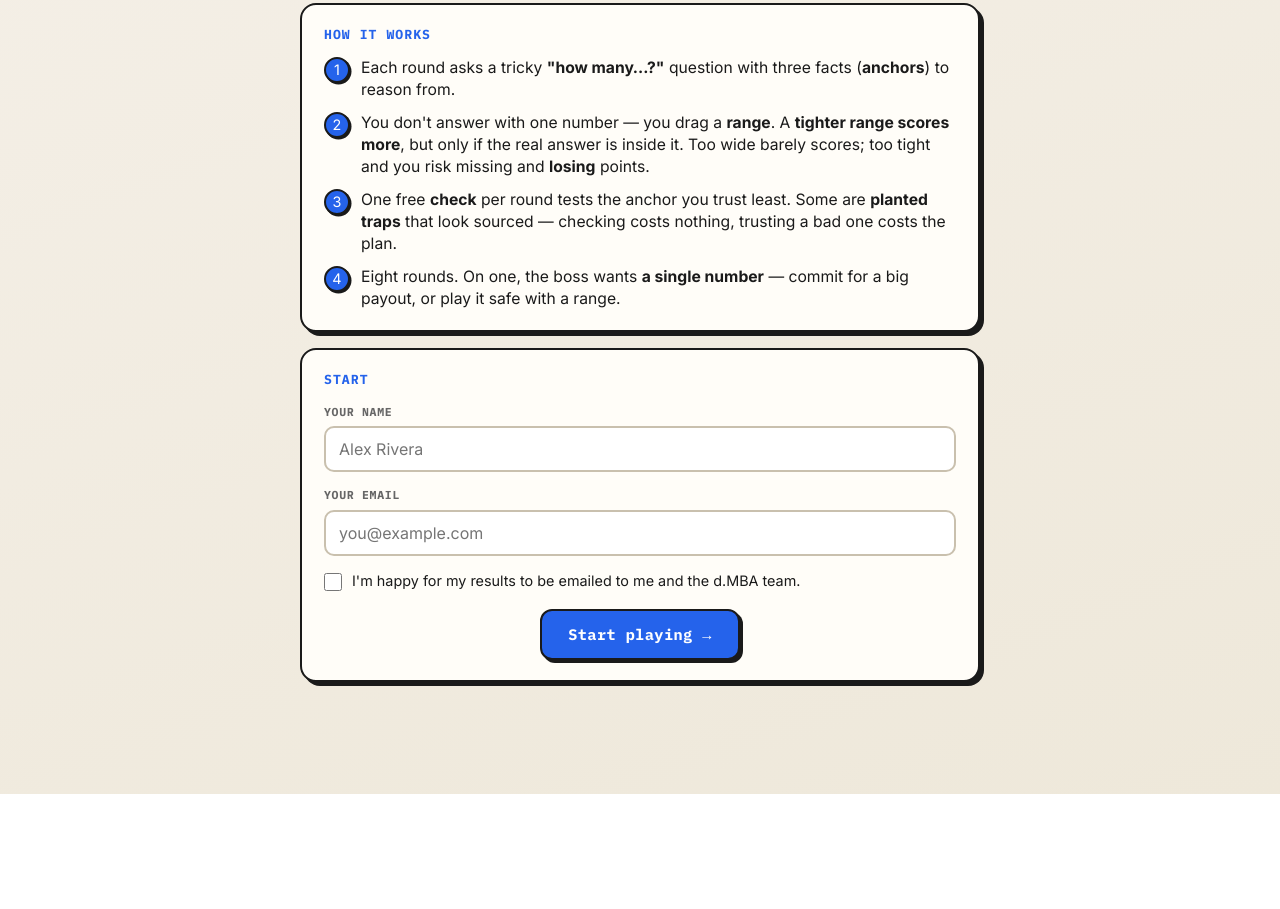
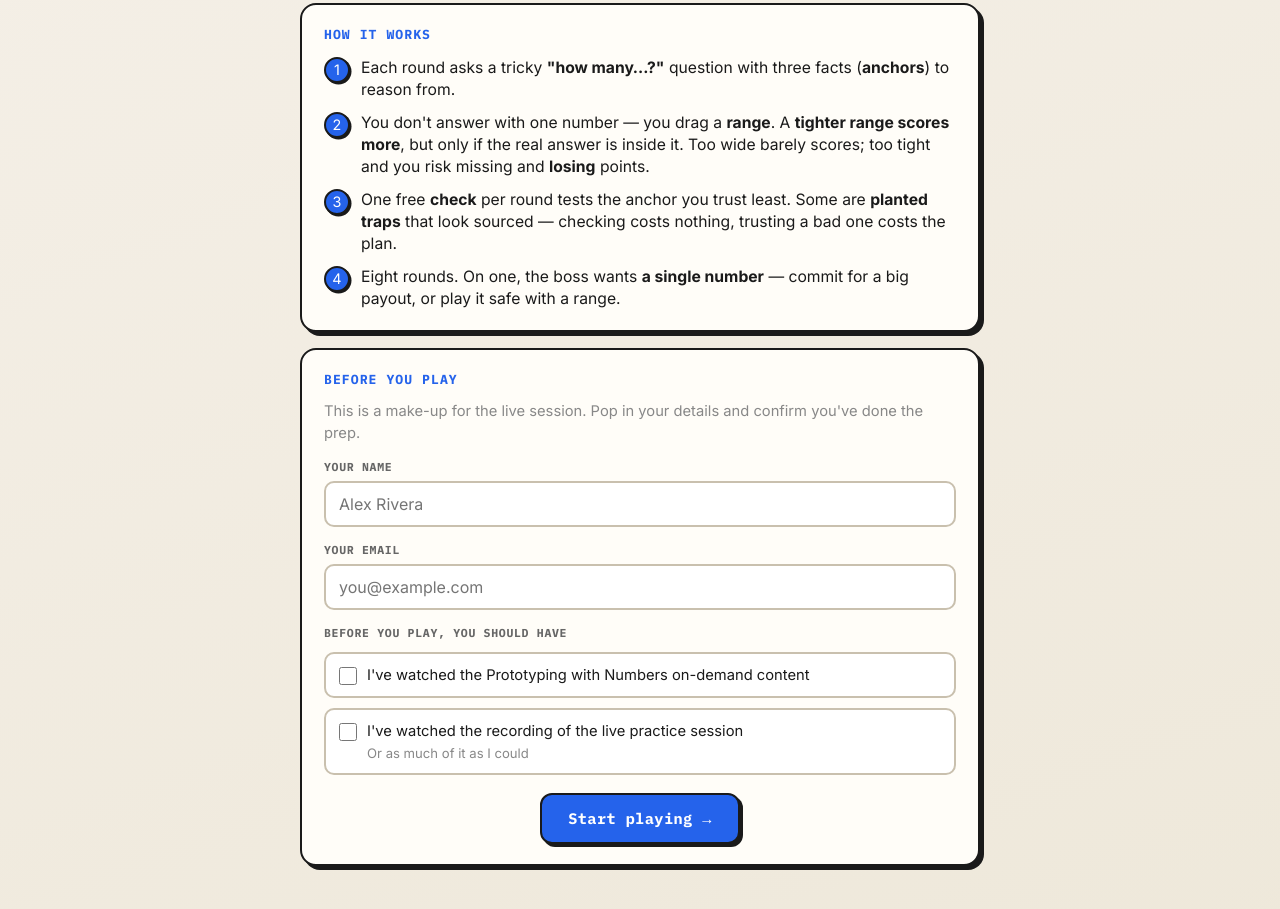
Before and after one commit to dmbateam/range-bets-practice, a plain HTML site: page index.html in a window 1280 px wide. Shown: the part 297-1206 px from the top of the page. Before the commit the page ends 1091 px from the top, so only its background shows below. Drawn offline with nearby package versions, Linux system fonts and the light colour scheme.

Commit message:
Registration: prep checklist instead of email consent
Match the other solo games: 'Before you play' card with the make-up line and
two required ticks (on-demand content, live practice session recording).
The results email is essential, so the consent tick box is gone.

Co-Authored-By: Claude <noreply@anthropic.com>

```diff
--- a/index.html
+++ b/index.html
@@ -61,8 +61,12 @@ input[type=text],input[type=email],textarea{width:100%;font-family:'Inter',sans-
   background:#fff;border:2px solid var(--line2);border-radius:10px;padding:11px 13px;color:var(--ink);}
 input:focus,textarea:focus{outline:none;border-color:var(--blue);}
 textarea{resize:vertical;min-height:70px;}
-.consent{display:flex;gap:10px;align-items:flex-start;margin-top:14px;font-size:.9rem;cursor:pointer;}
-.consent input{margin-top:3px;width:18px;height:18px;flex:none;accent-color:var(--blue);}
+.prep-note{color:var(--muted);font-size:.92rem;line-height:1.45;margin-bottom:4px;}
+.prep{display:flex;gap:10px;align-items:flex-start;margin-top:10px;font-size:.92rem;line-height:1.4;cursor:pointer;
+  background:#fff;border:2px solid var(--line2);border-radius:10px;padding:11px 13px;}
+.prep:has(input:checked){border-color:var(--blue);background:#eff6ff;}
+.prep input{margin-top:2px;width:18px;height:18px;flex:none;accent-color:var(--blue);}
+.prep small{display:block;color:var(--muted);font-size:.82rem;margin-top:2px;}
 .err{color:var(--red);font-size:.85rem;font-weight:600;margin-top:10px;display:none;}
 .slider{width:100%;accent-color:var(--blue);}
 
@@ -178,13 +182,18 @@ textarea{resize:vertical;min-height:70px;}
   </div>
 
   <div class="card">
-    <h3>Start</h3>
+    <h3>Before you play</h3>
+    <p class="prep-note">This is a make-up for the live session. Pop in your details and confirm you've done the prep.</p>
     <label class="fl" for="reg-name">Your name</label>
     <input type="text" id="reg-name" placeholder="Alex Rivera" maxlength="60" autocomplete="name">
     <label class="fl" for="reg-email">Your email</label>
     <input type="email" id="reg-email" placeholder="you@example.com" autocomplete="email">
-    <label class="consent"><input type="checkbox" id="reg-consent"><span>I'm happy for my results to be emailed to me and the d.MBA team.</span></label>
-    <div class="err" id="reg-error">Please enter your name, a valid email, and tick the box.</div>
+    <label class="fl" id="reg-prep-label">Before you play, you should have</label>
+    <div role="group" aria-labelledby="reg-prep-label">
+      <label class="prep"><input type="checkbox" id="reg-ondemand"><span>I've watched the Prototyping with Numbers on-demand content</span></label>
+      <label class="prep"><input type="checkbox" id="reg-recording"><span>I've watched the recording of the live practice session<small>Or as much of it as I could</small></span></label>
+    </div>
+    <div class="err" id="reg-error">Please enter your name, a valid email, and tick both boxes.</div>
     <div class="center" style="margin-top:18px;"><button class="primary" onclick="submitRegistration()">Start playing →</button></div>
   </div>
 </div>
@@ -382,7 +391,7 @@ function submitRegistration(){
   const name=$('reg-name').value.trim();
   const email=$('reg-email').value.trim();
   const ok=/^[^\s@]+@[^\s@]+\.[^\s@]+$/.test(email);
-  if(!name || !ok || !$('reg-consent').checked){ $('reg-error').style.display='block'; return; }
+  if(!name || !ok || !$('reg-ondemand').checked || !$('reg-recording').checked){ $('reg-error').style.display='block'; return; }
   $('reg-error').style.display='none';
   player.name=name; player.email=email;
   startGame();
```
